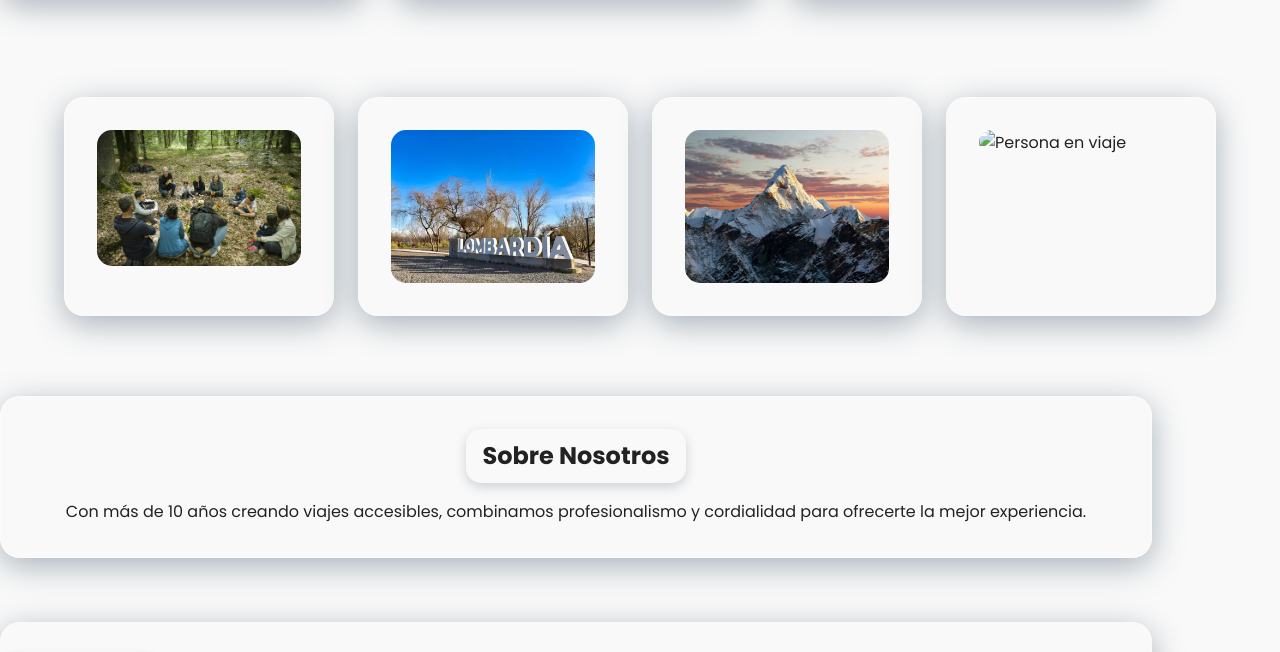
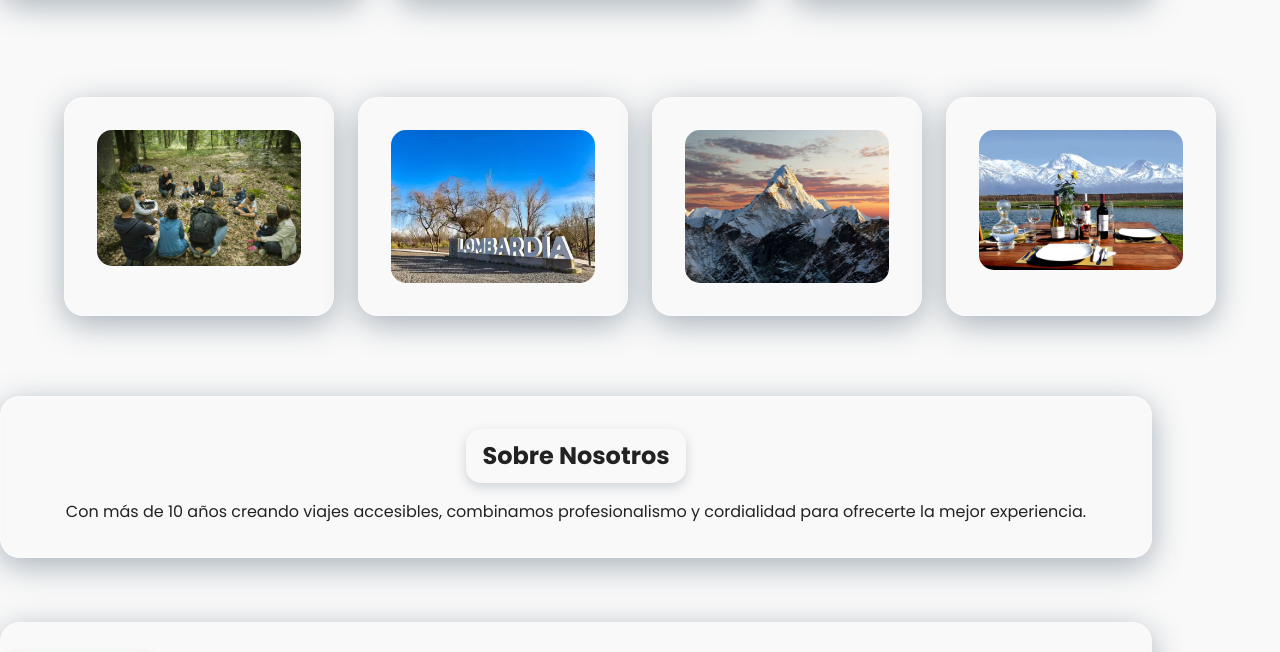
Before and after one commit to etonio5560-cell/elforo, a plain HTML site: page index.html in a window 1280 px wide. Shown: the part 1203-1855 px from the top of the page. Drawn offline with Linux system fonts and the light colour scheme; a script that the page names is missing.

Commit message:
index.html

```diff
--- a/index.html
+++ b/index.html
@@ -103,7 +103,7 @@
       <img src="img/montaña.jpg" alt="Paisaje" />
     </div>
     <div class="glass">
-      <img src="gourmet.jpg" alt="Persona en viaje" />
+      <img src="img/gourmet.jpg" alt="Persona en viaje" />
     </div>
   </section>
 
```
